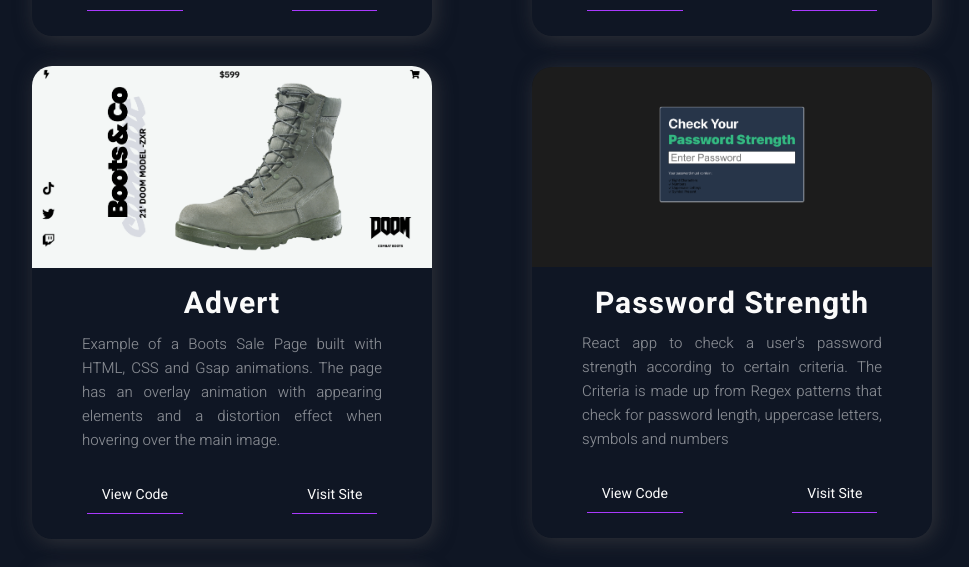
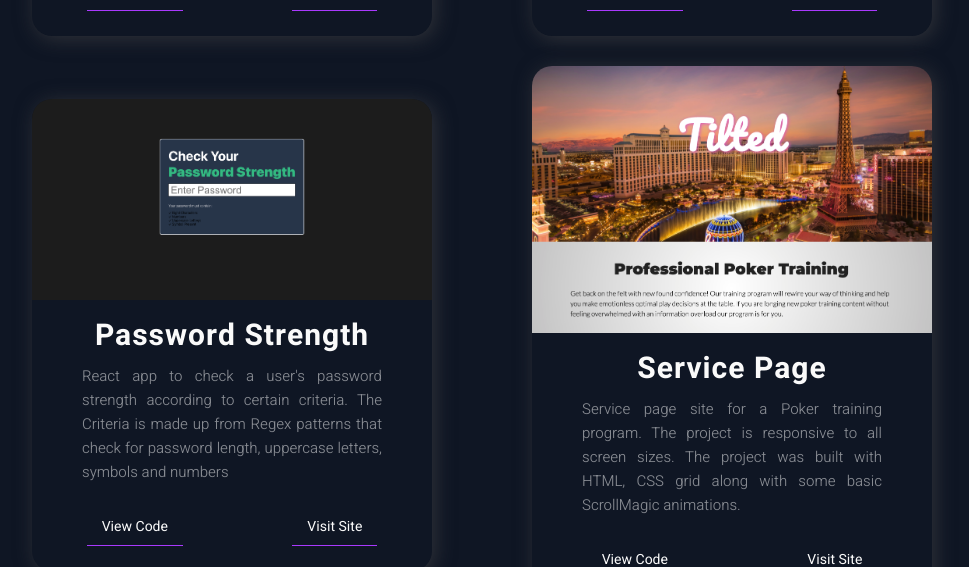
Before and after one commit to GerPut/new-portfolio, a Next.js app: page / in a window 1280 px wide. Shown: the part 3071-3638 px from the top of the page, without its empty margins (158-1127 px from the left). Built offline with nearby package versions, Linux system fonts and the light colour scheme.

Commit message:
Add new project.

```diff
--- a/src/constants/constants.js
+++ b/src/constants/constants.js
@@ -54,22 +54,13 @@
     id: 5,
   },
   {
-    title: 'Advert',
-    description: "Example of a Boots Sale Page built with HTML, CSS and Gsap animations. The page has an overlay animation with appearing elements and a distortion effect when hovering over the main image.",
-    image: '/images/project10.png',
-    tags: ['HTML', 'CSS', 'Gsap'],
-    source: 'https://github.com/GerPut/boots',
-    visit: 'https://gerhardp10.netlify.app/',
-    id: 6,
-  },
-  {
     title: 'Password Strength',
     description: "React app to check a user's password strength according to certain criteria. The Criteria is made up from Regex patterns that check for password length, uppercase letters, symbols and numbers",
     image: '/images/project34.jpg',
     tags: ['HTML', 'CSS', 'React'],
     source: 'https://github.com/GerPut/password-strength',
     visit: 'https://gerhardp15.netlify.app/',
-    id: 7,
+    id: 6,
   },
   {
     title: 'Service Page',
@@ -78,7 +69,7 @@
     tags: ['HTML', 'CSS', 'CSS-Grid', 'ScrollMagic'],
     source: 'https://github.com/GerPut/service-page',
     visit: 'https://gerhardp20.netlify.app/',
-    id: 8,
+    id: 7,
   },
   {
     title: 'Car List',
@@ -87,7 +78,7 @@
     tags: ['React', 'Bootstrap'],
     source: 'https://github.com/GerPut/car-list',
     visit: 'https://gerhardp18.netlify.app/',
-    id: 9,
+    id: 8,
   },
   {
     title: 'Shopping Cart',
@@ -96,7 +87,7 @@
     tags: ['React', 'Bootstrap'],
     source: 'https://github.com/GerPut/cart',
     visit: 'https://gerhardp13.netlify.app/',
-    id: 10,
+    id: 9,
   },
   {
     title: 'Image Search',
@@ -105,7 +96,7 @@
     tags: ['React', 'Tailwindcss'],
     source: 'https://github.com/GerPut/image-search',
     visit: 'https://gerhard21.netlify.app',
-    id: 11,
+    id: 10,
   },
   {
     title: 'Movie Site',
@@ -114,7 +105,7 @@
     tags: ['WordPress', 'Elementor'],
     source: 'https://gp-demo-1.live/',
     visit: 'https://gp-demo-1.live/',
-    id: 12,
+    id: 11,
   },
   {
     title: 'Client Site',
@@ -123,7 +114,7 @@
     tags: ['Bootstrap', 'AOS', 'HTML', 'CSS'],
     source: 'https://www.groovhoutmeubels.co.za/',
     visit: 'https://www.groovhoutmeubels.co.za/',
-    id: 13,
+    id: 12,
   },
   {
     title: 'Modern Site',
@@ -132,7 +123,7 @@
     tags: ['React', 'Animate on Scroll', 'CSS'],
     source: 'https://github.com/GerPut/react-modern-site',
     visit: 'https://react-modern-site.vercel.app/',
-    id: 14,
+    id: 13,
   },
   {
     title: 'Card Validation',
@@ -141,6 +132,15 @@
     tags: ['Javascript', 'Toastify', 'CSS', 'HTML'],
     source: 'https://github.com/GerPut/card-check',
     visit: 'https://gerhardp30.netlify.app/',
+    id: 14,
+  },
+  {
+    title: 'Chrome Extension',
+    description: "Chrome extension built with Javascript, HTML and CSS that can be installed to save URL's in a list. The list gets saved to local storage and can be cleared by double clicking on Delete button. ",
+    image: '/images/project36.png',
+    tags: ['Javascript', 'Toastify', 'CSS', 'HTML'],
+    source: 'https://github.com/GerPut/chrome-extension',
+    visit: 'https://subtle-shortbread-79e781.netlify.app/',
     id: 15,
   }
 ];
```
